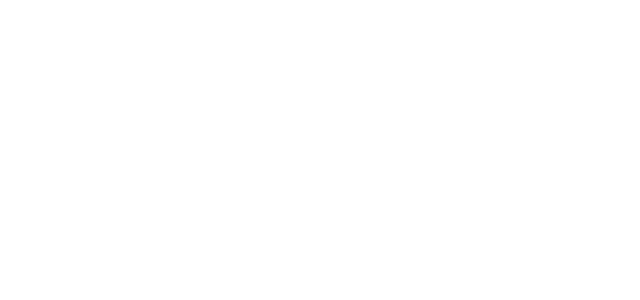
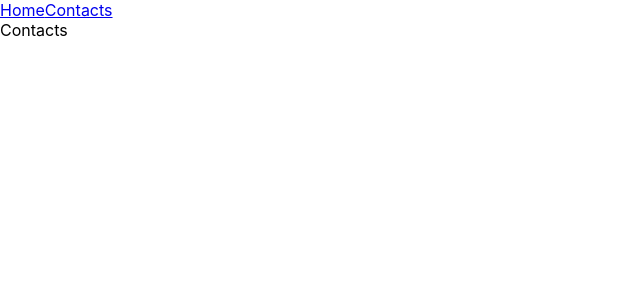
Before and after one commit to IrynaKyslytsia/goit-react-hw-08-phonebook, a React (Create React App) app: page /goit-react-hw-08-phonebook/contacts in a window 1280 px wide. Shown: the top 300 px of the page, without its empty margins (0-640 px from the left). Built offline with nearby package versions, Linux system fonts and the light colour scheme.

Commit message:
Add routes & layout

```diff
--- a/package.json
+++ b/package.json
@@ -7,8 +7,9 @@
     "@testing-library/jest-dom": "^5.16.3",
     "@testing-library/react": "^12.1.4",
     "@testing-library/user-event": "^13.5.0",
-    "react": "^18.1.0",
+    "react": "^18.2.0",
     "react-dom": "^18.1.0",
+    "react-router-dom": "^6.13.0",
     "react-scripts": "5.0.1",
     "web-vitals": "^2.1.3"
   },
--- /dev/null
+++ b/src/components/App.jsx
@@ -0,0 +1,23 @@
+
+import Contacts from "pages/Contacts";
+import Home from "pages/Home";
+import Login from "pages/Login";
+import Register from "pages/Register";
+import { Route, Routes } from "react-router-dom";
+import Layout from "./Layout";
+
+const App = () => {
+  return (
+
+      <Routes>
+        <Route path="/" element={<Layout />}>
+          <Route index element={<Home />} />
+          <Route path="/register" element={<Register />} />
+          <Route path="/login" element={<Login />} />
+          <Route path="/contacts" element={<Contacts />} />
+        </Route>
+      </Routes>
+  );
+};
+
+export default App;
--- a/src/components/App/App.jsx
+++ /dev/null
@@ -1,7 +0,0 @@
-export const App = () => {
-  return (
-    <div>
-
-    </div>
-  );
-};
--- /dev/null
+++ b/src/components/Layout.jsx
@@ -0,0 +1,24 @@
+
+import { Suspense } from "react";
+import Navigation from "./Navigation";
+import { Outlet } from "react-router-dom";
+
+
+const Layout = () => {
+    return (
+        <>
+            <header>
+                <Navigation />
+            </header>
+            <main>
+                <div>
+                <Suspense fallback={<div>Loading...</div>}>
+                    <Outlet />
+                </Suspense>
+                </div>
+            </main>
+        </>
+    )
+};
+
+export default Layout;
--- /dev/null
+++ b/src/components/Navigation.jsx
@@ -0,0 +1,13 @@
+import { NavLink } from "react-router-dom";
+
+
+const Navigation = () => (
+    <nav>
+      <NavLink to="/">Home</NavLink>
+
+      <NavLink
+        to="/contacts">Contacts</NavLink>
+    </nav>
+  );
+
+  export default Navigation;
--- a/src/index.js
+++ b/src/index.js
@@ -1,10 +1,13 @@
 import React from 'react';
 import ReactDOM from 'react-dom/client';
-import { App } from 'components/App/App';
+import App from 'components/App';
 import './index.css';
+import { BrowserRouter } from 'react-router-dom';
 
 ReactDOM.createRoot(document.getElementById('root')).render(
   <React.StrictMode>
-    <App />
+    <BrowserRouter basename="/goit-react-hw-08-phonebook">
+      <App />
+    </BrowserRouter>
   </React.StrictMode>
 );
--- /dev/null
+++ b/src/pages/Home.jsx
@@ -0,0 +1,9 @@
+
+
+const Home = () => {
+    return (
+        <div>Home</div>
+    )
+};
+
+export default Home;
```
Also changed, not shown: src/components/AuthNav.jsx (added, +17 -0 lines), src/components/UserMenu.jsx (added, +12 -0 lines), 1 other file (tests, documents, lock files or other folders).
